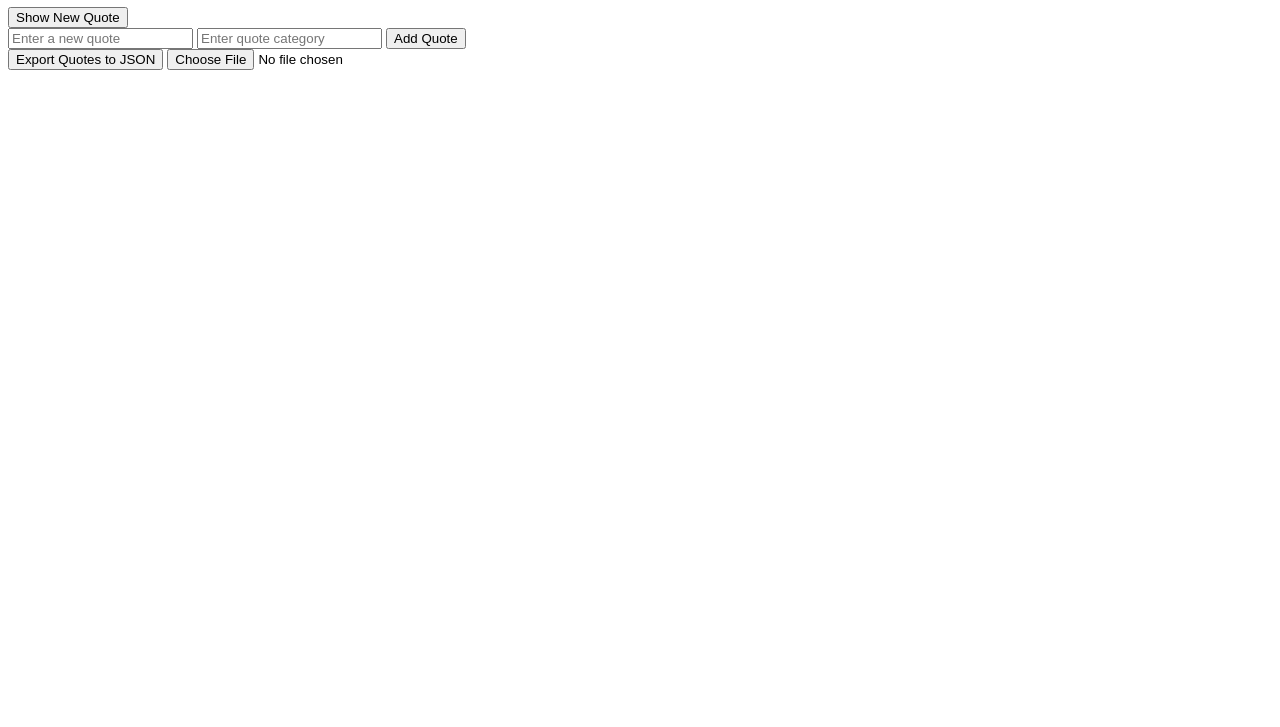
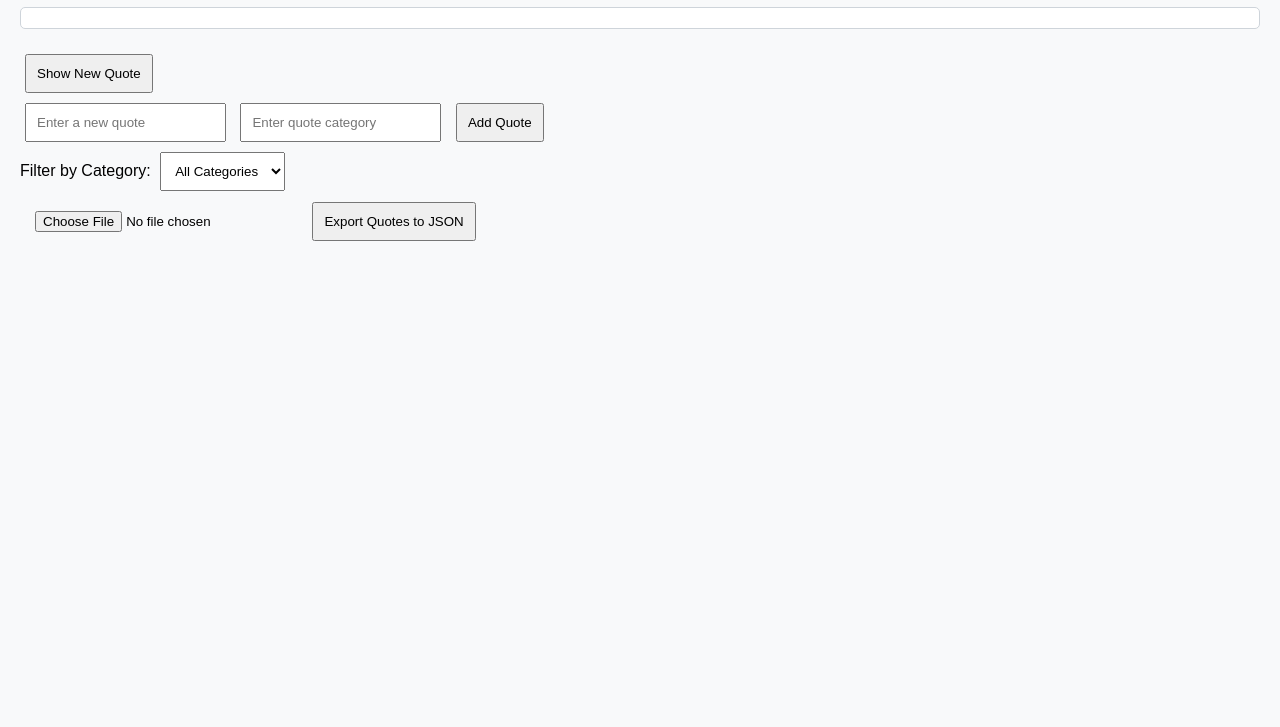
Before and after one commit to Sikoukamine/alx_fe_javascript, a plain HTML site: page dom-manipulation/index.html in a window 1280 px wide. Shown: the part 73-800 px from the top of the page. Drawn offline with Linux system fonts and the light colour scheme.

Commit message:
Update index.html

```diff
--- a/dom-manipulation/index.html
+++ b/dom-manipulation/index.html
@@ -4,25 +4,63 @@
     <meta charset="UTF-8">
     <meta name="viewport" content="width=device-width, initial-scale=1.0">
     <title>Dynamic Quote Generator</title>
+    <style>
+        body {
+            font-family: Arial, sans-serif;
+            margin: 20px;
+            padding: 0;
+            background-color: #f8f9fa;
+        }
+        h1 {
+            color: #343a40;
+        }
+        #quoteDisplay {
+            margin: 20px 0;
+            padding: 10px;
+            border: 1px solid #ced4da;
+            border-radius: 5px;
+            background-color: #ffffff;
+        }
+        select, input, button {
+            margin: 5px;
+            padding: 10px;
+        }
+        .notification {
+            position: fixed;
+            top: 10px;
+            right: 10px;
+            background-color: #f8d7da;
+            color: #721c24;
+            padding: 10px;
+            z-index: 1000;
+        }
+    </style>
 </head>
 <body>
     <h1>Dynamic Quote Generator</h1>
 
     <div id="quoteDisplay"></div>
-  <button id="newQuote">Show New Quote</button>
 
-  <!-- Input fields to add a new quote -->
+    <button id="newQuote" onclick="showRandomQuote()">Show New Quote</button>
+
     <div>
         <input id="newQuoteText" type="text" placeholder="Enter a new quote" />
         <input id="newQuoteCategory" type="text" placeholder="Enter quote category" />
         <button onclick="addQuote()">Add Quote</button>
     </div>
 
-  <!-- Button to export quotes to JSON -->
-  <button onclick="exportToJsonFile()">Export Quotes to JSON</button>
+    <div>
+        <label for="categoryFilter">Filter by Category:</label>
+        <select id="categoryFilter" onchange="filterQuotes()">
+            <option value="all">All Categories</option>
+            <!-- Dynamically populated categories -->
+        </select>
+    </div>
 
-  <!-- Input to import a JSON file -->
-  <input type="file" id="importFile" accept=".json" />
+    <div>
+        <input type="file" id="importFile" accept=".json" onchange="importFromJsonFile(event)" />
+        <button onclick="exportQuotesToJson()">Export Quotes to JSON</button>
+    </div>
 
     <script src="script.js"></script>
 </body>
```
Lines whose indentation alone changed are shown as unchanged.
